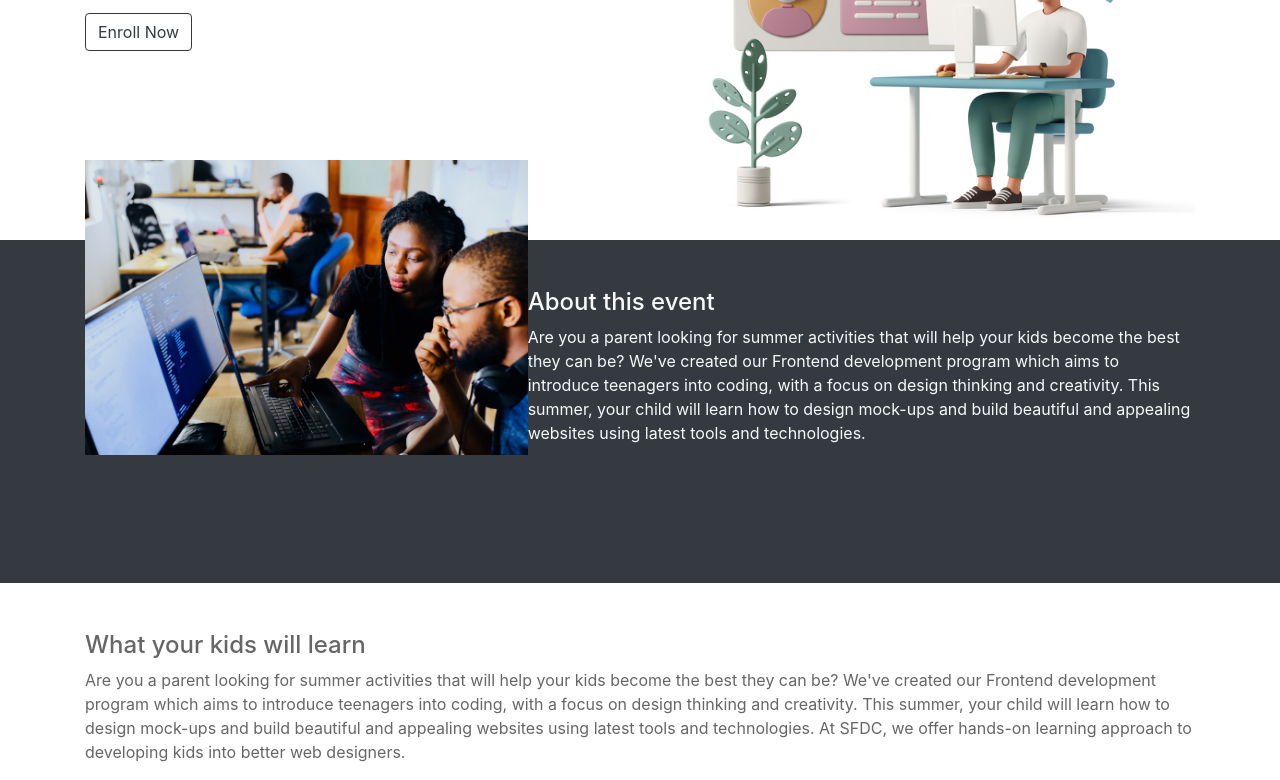
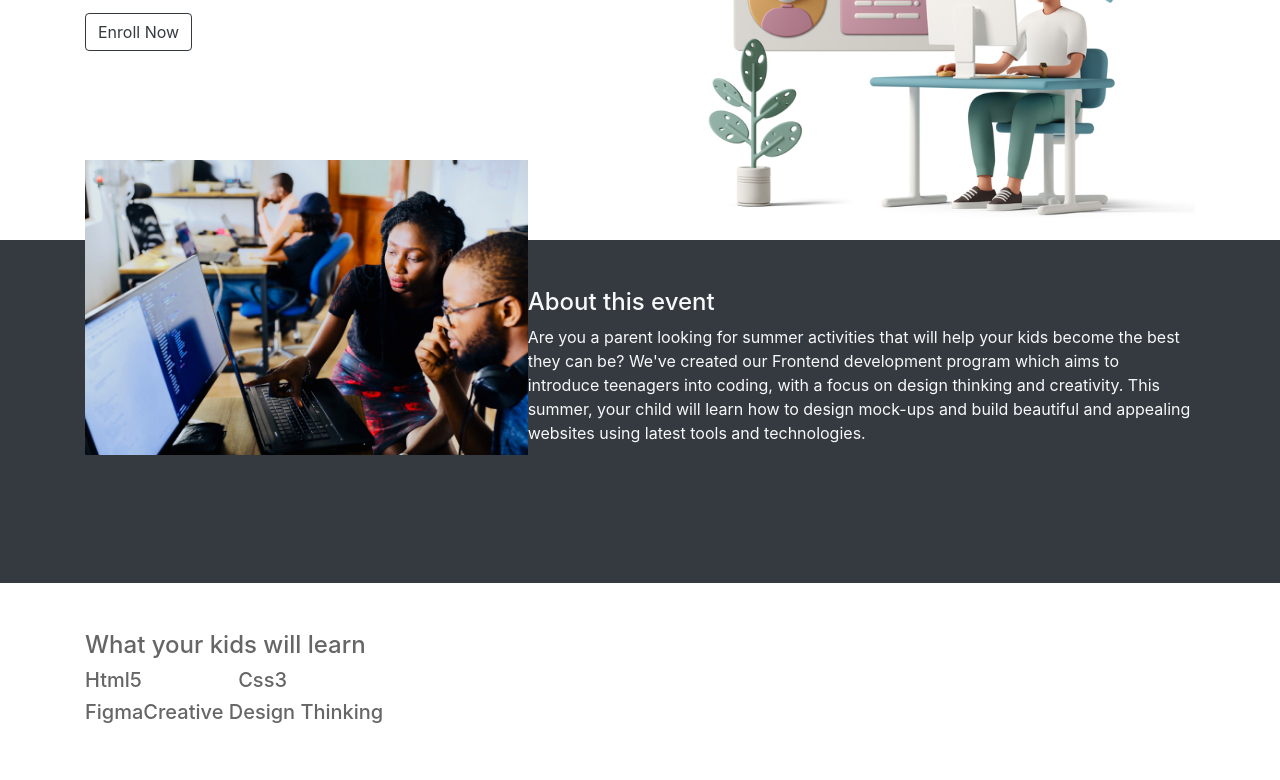
Before and after one commit to nathan-soft/SFDC, a plain HTML site: page index.html in a window 1280 px wide. Shown: the part 216-996 px from the top of the page. After the commit the page ends 948 px from the top, so only its background shows below. Drawn offline with Linux system fonts and the light colour scheme.

Commit message:
new content

```diff
--- a/index.html
+++ b/index.html
@@ -74,17 +74,16 @@
         </section>
         <section class="learn wrapper">
             <div class="container d-flex">
-                <section>
+                <section class="d-flex flex-column">
                     <h4>What your kids will learn</h4>
-                    <p>
-                        Are you a parent looking for summer activities that will help your kids become the best they can be?
-
-                        We've created our Frontend development program which aims to introduce teenagers into coding, with a focus on design thinking and creativity.
-
-                        This summer, your child will learn how to design mock-ups and build beautiful and appealing websites using latest tools and technologies.
-
-                        At SFDC, we offer hands-on learning approach to developing kids into better web designers.
-                    </p>
+                    <div class="top-stack d-flex align-content-between">
+                       <h5 class="flex-grow-1">Html5</h5>
+                       <h5 class="flex-grow-1">Css3</h5>
+                    </div>
+                    <div class="bottom-stack d-flex flex-gap-1">
+                        <h5>Figma</h5>
+                        <h5>Creative Design Thinking</h5>
+                     </div>
                 </section>
             </div>
         </section>
```
